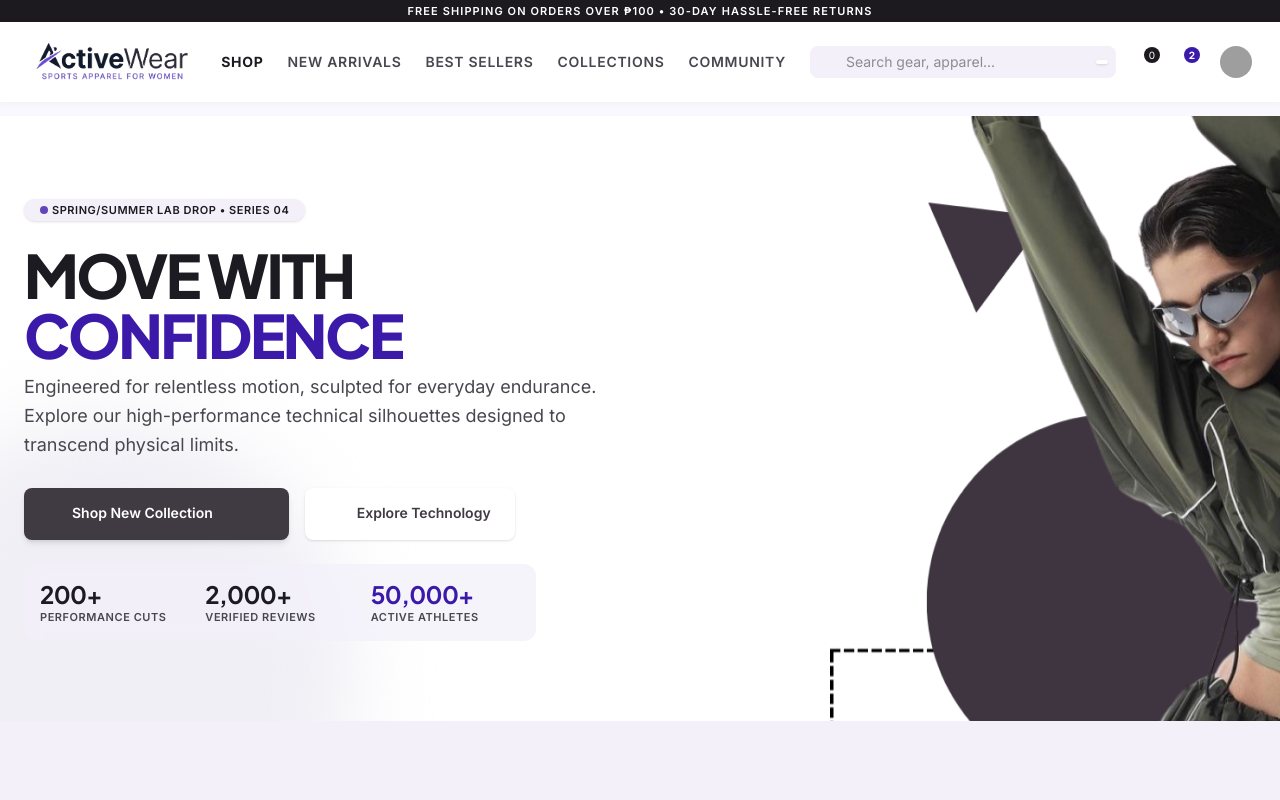
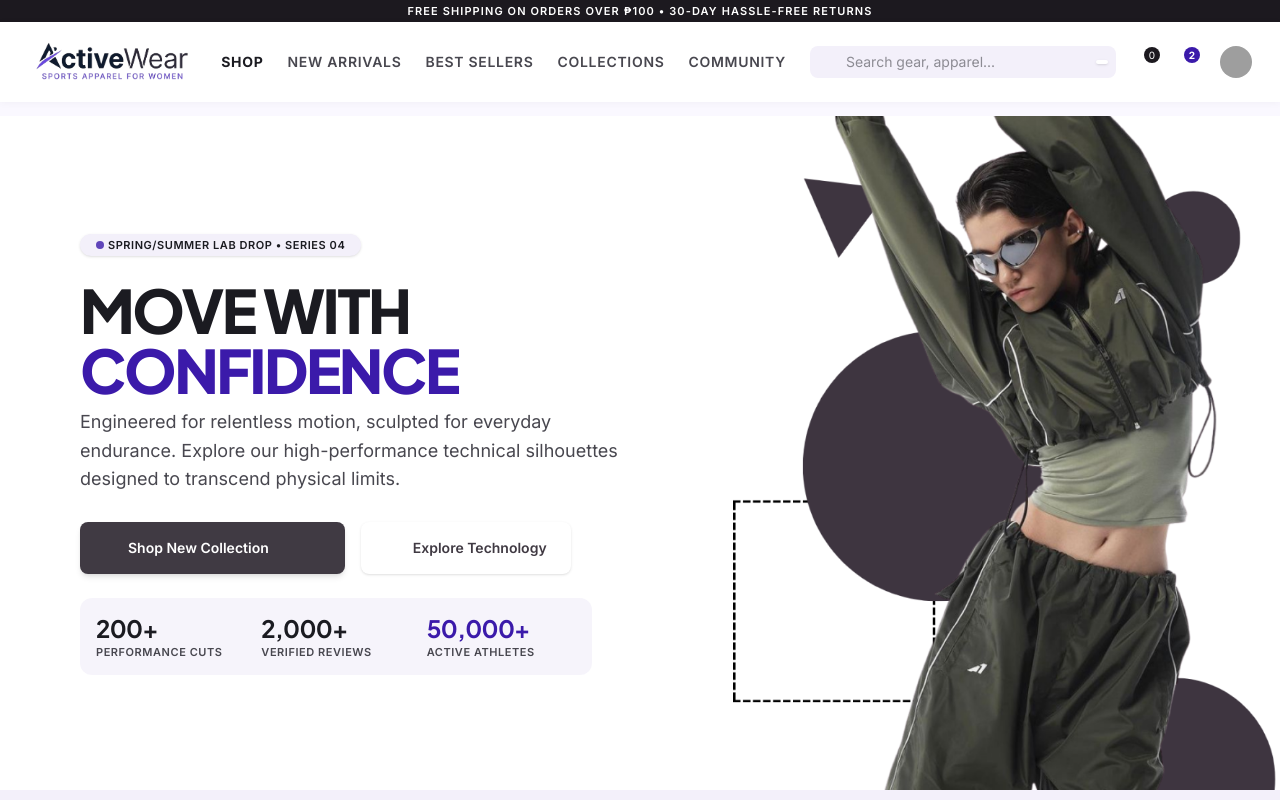
Before and after one commit to Bastiii333/ActiveWear-Ecommerce-Website, a React (Vite) app: page / in a window 1280 px wide. Shown: the top 800 px of the page. Built offline with nearby package versions, Linux system fonts and the light colour scheme; grey boxes are pictures that could not be loaded.

Commit message:
Hero Section semi fixed

```diff
--- a/src/components/LandingPage/HeroSection/index.tsx
+++ b/src/components/LandingPage/HeroSection/index.tsx
@@ -67,24 +67,32 @@ function HeroMetrics() {
 // HeroVisual
 function HeroVisual() {
   return (
-<></>
+    <div className="flex-shrink-0 ">
+      <img
+        src={IMAGES.heromodel}
+        alt="Hero Model"
+        className="w-140 h-auto object-cover "
+      />
+    </div>
   )
 }
 
 // HeroSection
 export function HeroSection() {
   return (
-    <section className="relative w-full bg-surface-container-lowest bg-no-repeat overflow-hidden "  style={{ backgroundImage: `url(${IMAGES.heromodel})` }}>
+    <section className="w-full bg-surface-container-lowest bg-no-repeat overflow-hidden flex flex-row items-center justify-center">
       {/* decorative glows */}
 
-      <div className="absolute top-1/2 -left-36 w-[500px] h-[500px] bg-surface-container-high/60 rounded-full blur-2xl pointer-events-none" />
+      {/* <div className="absolute top-1/2 -left-36 w-[500px] h-[500px] bg-surface-container-high/60 rounded-full blur-2xl pointer-events-none" /> */}
 
-      <Container className="py-space-xl lg:py-margin-lg relative z-10">
-        <div className="grid grid-cols-1 lg:grid-cols-12 gap-space-xl items-center">
+        <div className="p-20">
           <HeroContent />
+        </div>
+
+        <div className="hidden xl:block">
           <HeroVisual />
         </div>
-      </Container>
+
     </section>
   )
 }
```
Also changed, not shown: src/assets/ActiveWearModelHeroSection.png.
